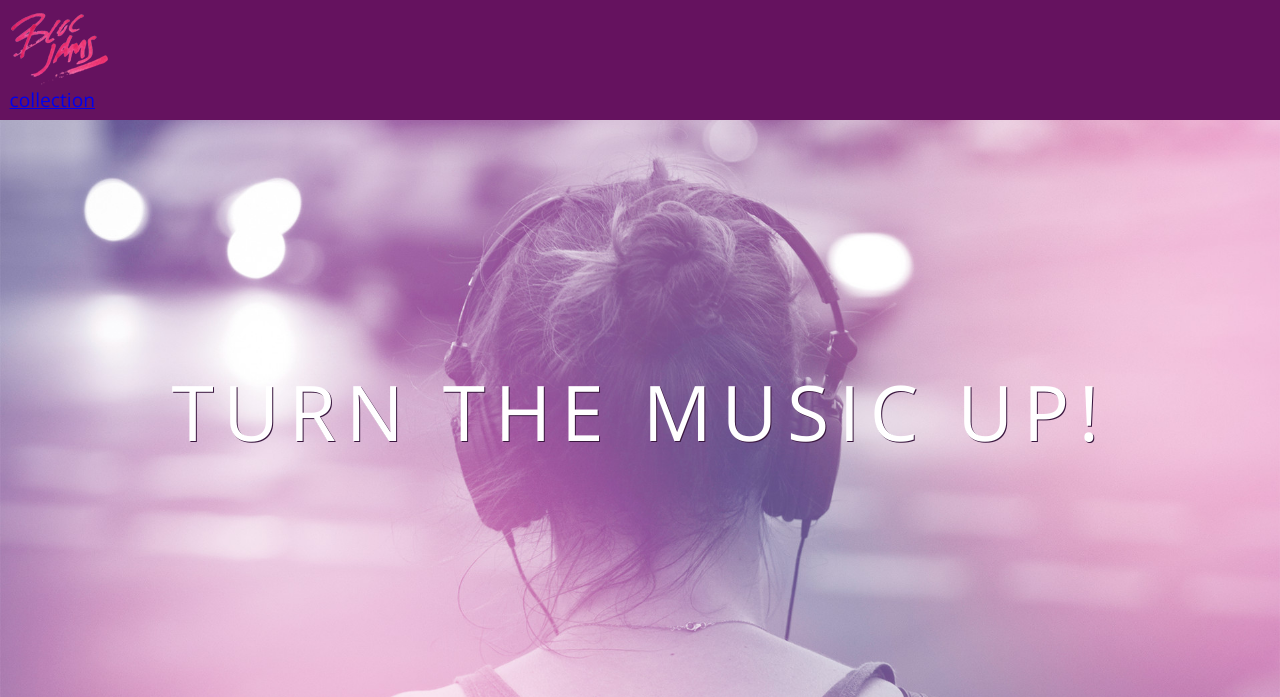
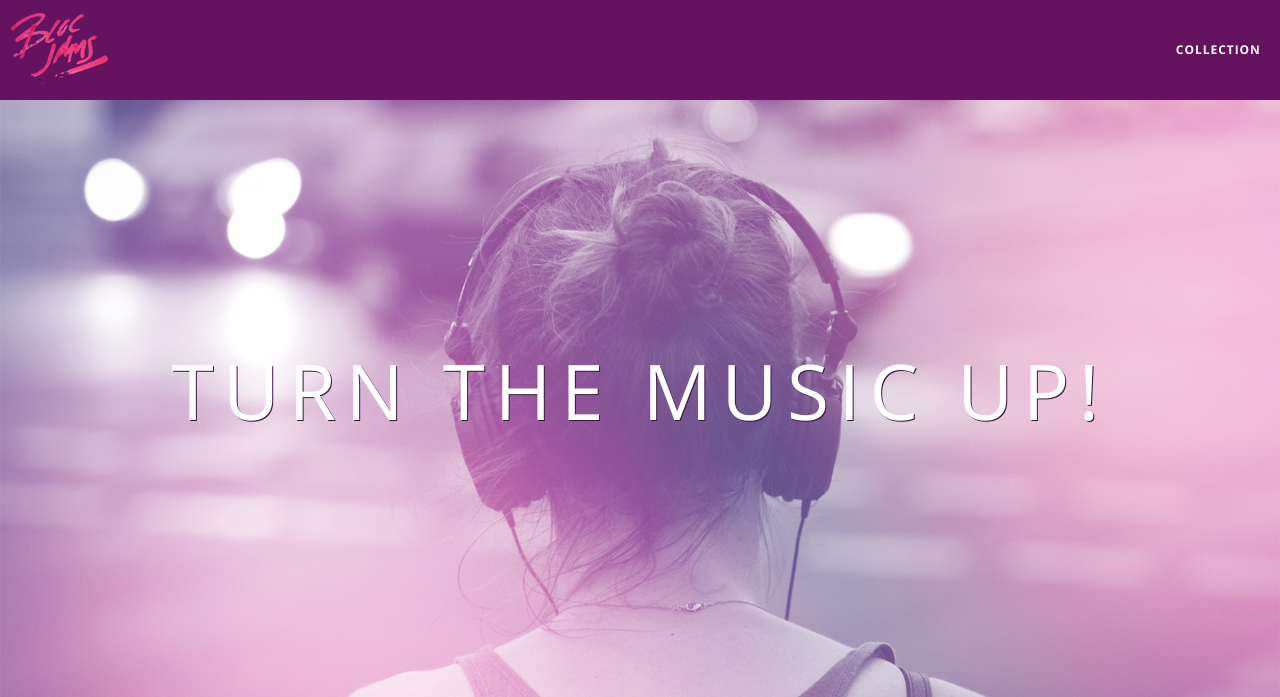
Before and after one commit to andrewmbyrd/BlocJams, a plain HTML site: page index.html in a window 1280 px wide. Shown: the top 697 px of the page. Drawn offline with nearby package versions, Linux system fonts and the light colour scheme.

Commit message:
uploaded corrrect save state with collections page

```diff
--- a/styles/main.css
+++ b/styles/main.css
@@ -16,14 +16,52 @@ body {
 }
 
 .navbar {
+    position: relative;
     padding: 0.5rem;
     background-color: rgb(101,18,95);
+    z-index: 1;
+    height: 100px;
 }
+
+
 
 .navbar > .logo {
     position: relative;
     left: 2rem;
+    cursor: pointer;
 }
+
+ .navbar .links-container {
+     display: table;
+     position: absolute;
+     top: 0;
+     right: 0;
+     height: 100px;
+     color: white;
+     text-decoration: none;
+ }
+
+ .links-container .navbar-link {
+     display: table-cell;
+     position: relative;
+     height: 100%;
+     padding-left: 1rem;
+     padding-right: 1rem;
+     vertical-align: middle;
+     color: white;
+     font-size: 0.625rem;
+     letter-spacing: 0.05rem;
+     font-weight: 700;
+     text-transform: uppercase;
+     /* #3 */
+     text-decoration: none;
+     cursor: pointer;
+ }
+
+
+ .links-container .navbar-link:hover {
+     color: rgb(233,50,117);
+ }
 
  .container {
      margin: 0 auto;
```
